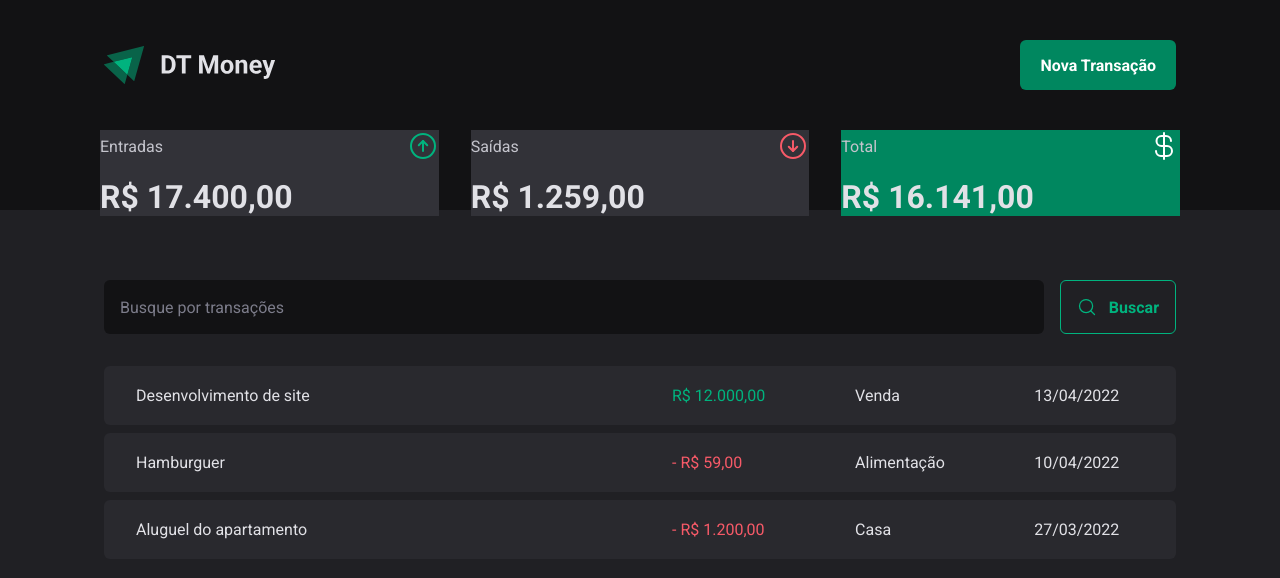
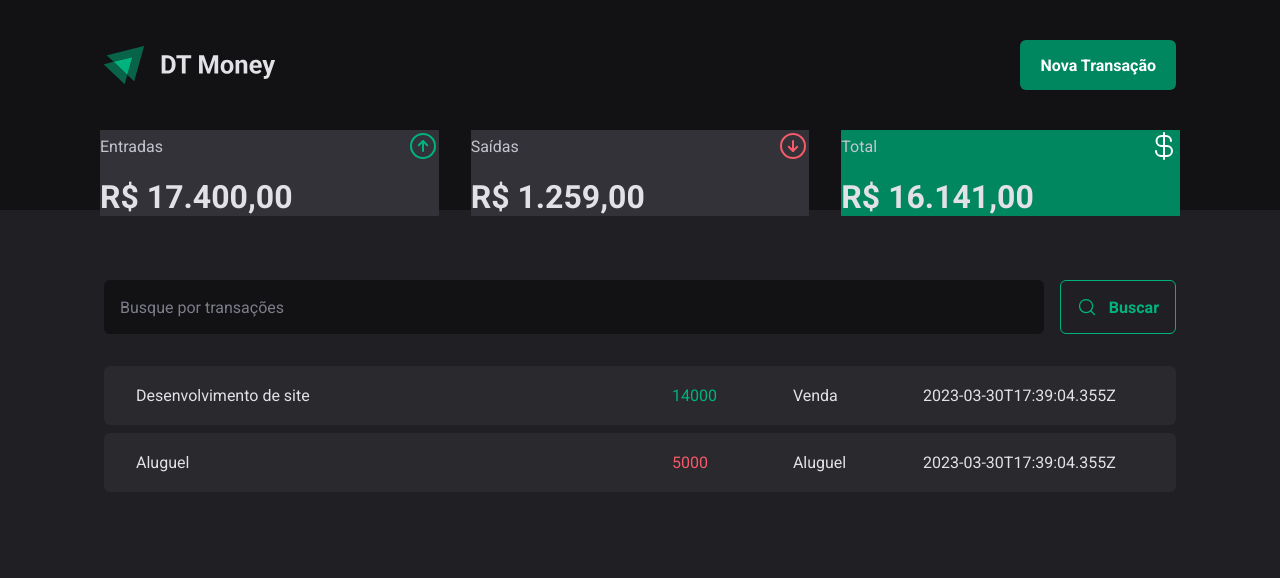
Before and after one commit to Jhonattan2121/03-DT-Money, a React (Vite) app: page / in a window 1280 px wide. Shown: the top 578 px of the page. Built offline with nearby package versions, Linux system fonts and the light colour scheme; data requests are answered from the project's data file.

Commit message:
Realizando requisição HTTP

```diff
--- a/src/pages/TransActions/index.tsx
+++ b/src/pages/TransActions/index.tsx
@@ -1,3 +1,4 @@
+import { useEffect, useState } from 'react'
 import { Header } from '../../components/Header'
 import { Summary } from '../../components/Summary'
 import { SearchForm } from './components/SearchForm'
@@ -7,7 +8,26 @@
   TransactionsTable,
 } from './styles'
 
+interface Transaction {
+  id: number
+  description: string
+  type: 'income' | 'outcome'
+  price: number
+  category: string
+  createdAt: string
+}
+
 export function Transactions() {
+  const [transactions, setTransactions] = useState<Transaction[]>([])
+
+  async function loadTransactions() {
+    const response = await fetch('http://localhost:3002/transactions')
+    const data = await response.json()
+    setTransactions(data)
+  }
+  useEffect(() => {
+    loadTransactions()
+  }, [])
   return (
     <div>
       <Header />
@@ -16,30 +36,20 @@
         <SearchForm />
         <TransactionsTable>
           <tbody>
-            <tr>
-              <td width="50%">Desenvolvimento de site</td>
-              <td>
-                <PriceHighLight variant="income">R$ 12.000,00</PriceHighLight>
-              </td>
-              <td>Venda</td>
-              <td>13/04/2022</td>
-            </tr>
-            <tr>
-              <td width="50%">Hamburguer</td>
-              <td>
-                <PriceHighLight variant="outcome">- R$ 59,00</PriceHighLight>
-              </td>
-              <td>Alimentação</td>
-              <td>10/04/2022</td>
-            </tr>
-            <tr>
-              <td width="50%">Aluguel do apartamento</td>
-              <td>
-                <PriceHighLight variant="outcome">- R$ 1.200,00</PriceHighLight>
-              </td>
-              <td>Casa</td>
-              <td>27/03/2022</td>
-            </tr>
+            {transactions.map((transaction) => {
+              return (
+                <tr key={transaction.id}>
+                  <td width="50%">{transaction.description}</td>
+                  <td>
+                    <PriceHighLight variant={transaction.type}>
+                      {transaction.price}
+                    </PriceHighLight>
+                  </td>
+                  <td>{transaction.category}</td>
+                  <td>{transaction.createdAt}</td>
+                </tr>
+              )
+            })}
           </tbody>
         </TransactionsTable>
       </TransactionContainer>
```
Also changed, not shown: 1 other file (tests, documents, lock files or other folders).
